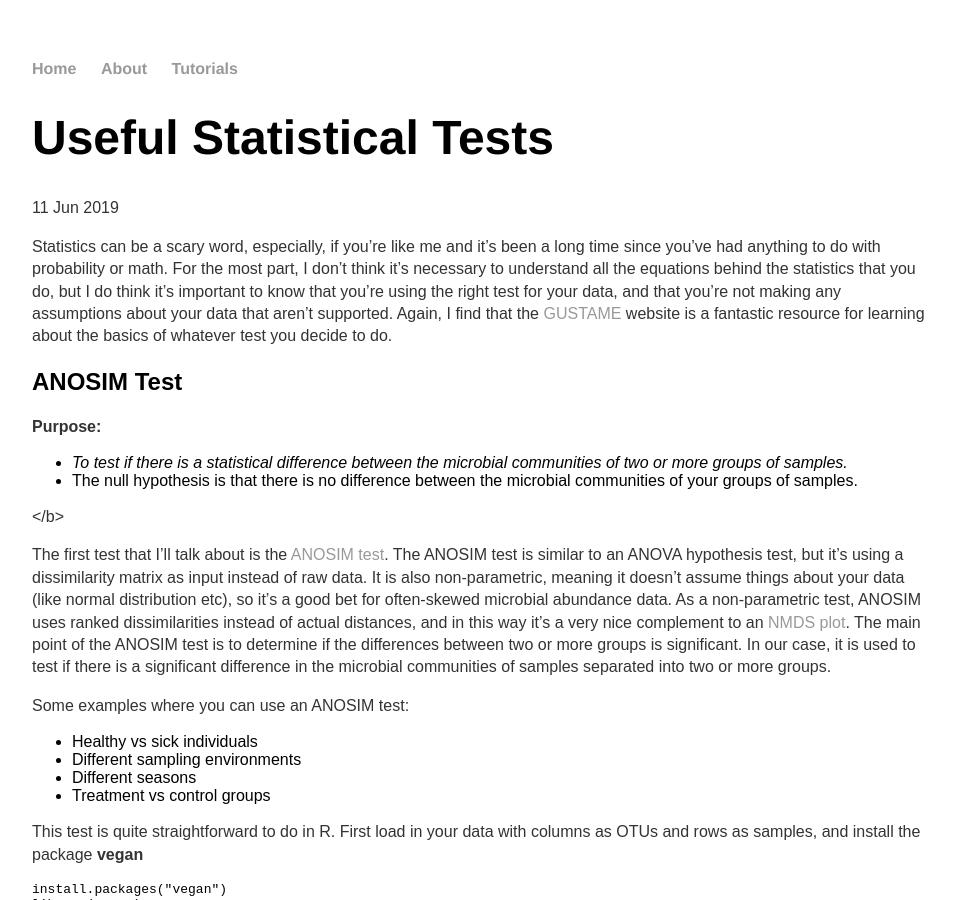
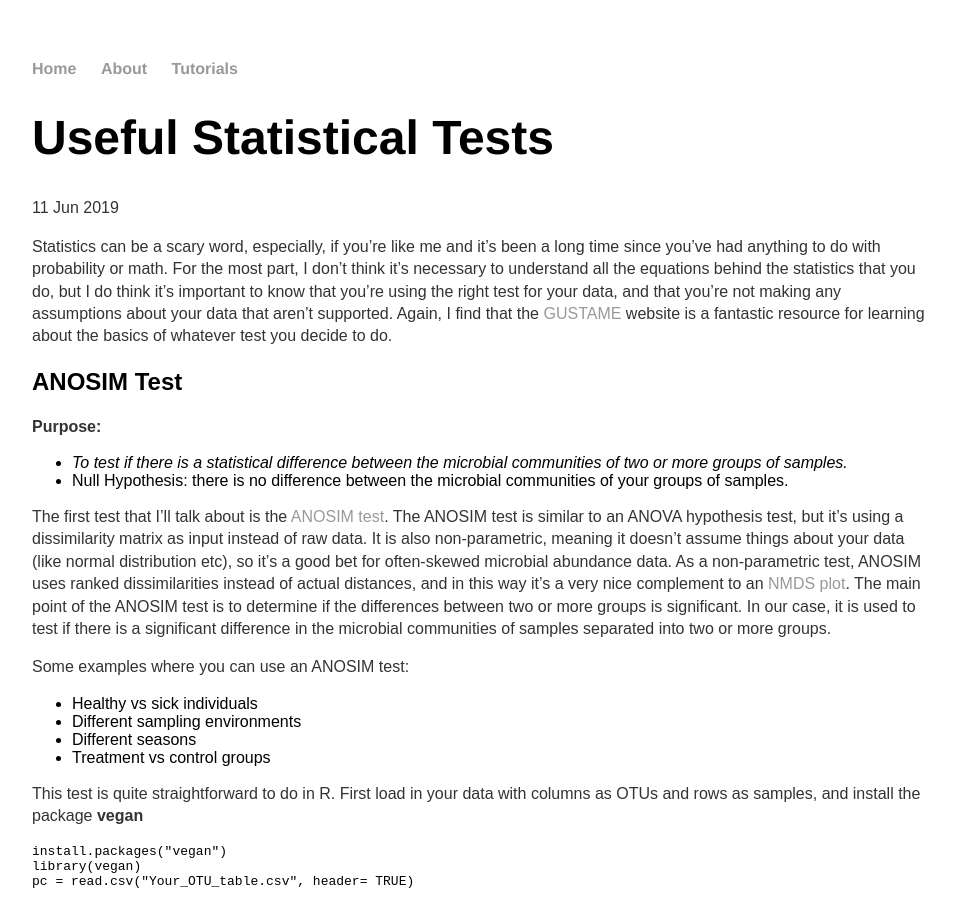
Before and after one commit to jkzorz/jkzorz.github.io, a Jekyll site: the page built from _posts/2019-06-11-Useful-statistical-tests.md, in a window 1280 px wide and 900 px high. Shown: the whole window, without its empty margins (160-1115 px from the left). Built offline with Jekyll 4.4.1, drawn with Linux system fonts in a browser that asks for light colours.

Commit message:
Update 2019-06-11-Useful-statistical-tests.md

```diff
--- a/_posts/2019-06-11-Useful-statistical-tests.md
+++ b/_posts/2019-06-11-Useful-statistical-tests.md
@@ -9,11 +9,11 @@ Statistics can be a scary word, especially, if you're like me and it's been a lo
 
 <h2> ANOSIM Test </h2>
 
-<b>Purpose:
+<b>Purpose: </b>
   <ul>
     <li><i>To test if there is a statistical difference between the microbial communities of two or more groups of samples. </i></li>
-    <li>The null hypothesis is that there is no difference between the microbial communities of your groups of samples. </li>
-  </ul></b>
+    <li>Null Hypothesis: there is no difference between the microbial communities of your groups of samples. </li>
+  </ul>
 
 
 The first test that I'll talk about is the [ANOSIM test](https://sites.google.com/site/mb3gustame/hypothesis-tests/anosim). The ANOSIM test is similar to an ANOVA hypothesis test, but it's using a dissimilarity matrix as input instead of raw data. It is also non-parametric, meaning it doesn't assume things about your data (like normal distribution etc), so it's a good bet for often-skewed microbial abundance data. As a non-parametric test, ANOSIM uses ranked dissimilarities instead of actual distances, and in this way it's a very nice complement to an [NMDS plot](https://jkzorz.github.io/2019/06/06/NMDS.html). The main point of the ANOSIM test is to determine if the differences between two or more groups is significant. In our case, it is used to test if there is a significant difference in the microbial communities of samples separated into two or more groups.
```
